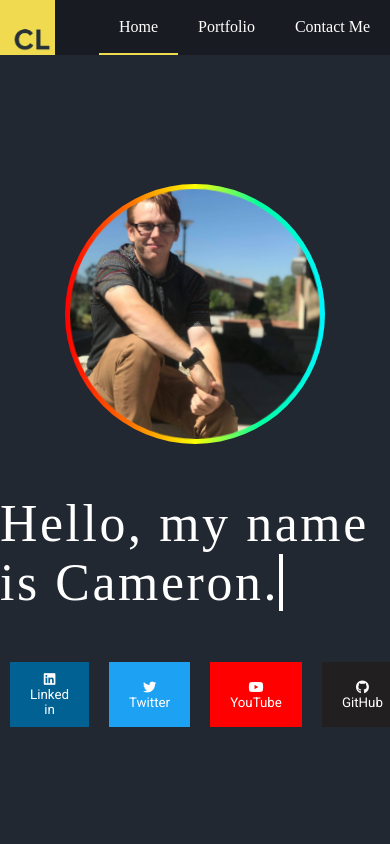
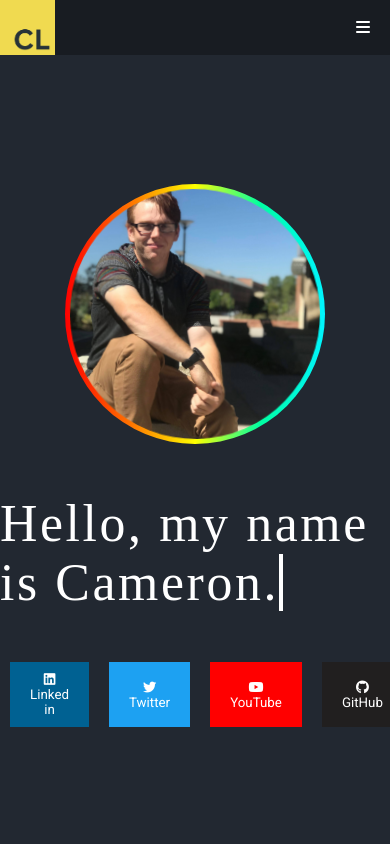
Before and after one commit to CamSkiTheDev/cameronlucas.tech, a React (Create React App) app: page / in a window 390 px wide. Shown: the top 844 px of the page. Built offline with nearby package versions, Linux system fonts and the light colour scheme; a web font is replaced by a local one.

Commit message:
made navbar mobile friendly.

```diff
--- a/src/components/navbar/index.js
+++ b/src/components/navbar/index.js
@@ -5,18 +5,32 @@ import logo from '../../logo.jpg'
 export default () => {
   const initState = {
     activeTab: 'Home',
+    isMobile: false,
+    isOpen: false,
   }
 
   const [state, setState] = useState(initState)
 
   return (
-    <nav>
-      <img src={logo} alt="My Logo" />
-      <ul>
+    <nav
+      style={{
+        height: state.isOpen ? 'auto' : '55px',
+      }}
+    >
+      <img
+        src={logo}
+        alt="My Logo"
+        style={{ alignSelf: state.isOpen ? 'flex-start' : 'center' }}
+      />
+      <ul style={{ flexDirection: state.isOpen ? 'column' : 'row' }}>
         <li
           style={{
             borderBottom:
               state.activeTab === 'Home' ? `solid 2px #F0DB4F` : null,
+            padding: state.isOpen ? '20px' : '0 20px',
+            width: state.isOpen ? '122px' : 'auto',
+            order: state.isOpen ? 2 : null,
+            display: state.isMobile ? (state.isOpen ? 'flex' : 'none') : null,
           }}
         >
           Home
@@ -25,6 +39,10 @@ export default () => {
           style={{
             borderBottom:
               state.activeTab === 'Portfolio' ? `solid 2px #F0DB4F` : null,
+            padding: state.isOpen ? '20px' : '0 20px',
+            width: state.isOpen ? '122px' : 'auto',
+            order: state.isOpen ? 3 : null,
+            display: state.isMobile ? (state.isOpen ? 'flex' : 'none') : null,
           }}
         >
           Portfolio
@@ -33,9 +51,21 @@ export default () => {
           style={{
             borderBottom:
               state.activeTab === 'Contact Us' ? `solid 2px #F0DB4F` : null,
+            padding: state.isOpen ? '20px' : '0 20px',
+            width: state.isOpen ? '122px' : 'auto',
+            order: state.isOpen ? 4 : null,
+            display: state.isMobile ? (state.isOpen ? 'flex' : 'none') : null,
           }}
         >
           Contact Me
+        </li>
+        <li
+          style={{ order: state.isOpen ? 1 : null, alignSelf: 'flex-end' }}
+          onClick={() =>
+            setState({ ...state, isMobile: true, isOpen: !state.isOpen })
+          }
+        >
+          <i className="fas fa-bars"></i>
         </li>
       </ul>
     </nav>
--- a/src/components/navbar/style.sass
+++ b/src/components/navbar/style.sass
@@ -6,10 +6,12 @@ nav
     justify-content: space-between
     align-items: center
     background: #181C22
+    transition: all 1s linear
     img
         width: 55px
         height: 55px
     ul
+        margin: 0
         height: 100%
         list-style: none
         display: flex
@@ -18,12 +20,26 @@ nav
         color: #ffffff
         font-family: 'Neutra Text'
         li
-            padding: 0 20px
+            padding: 10px 20px
             height: 100%
             display: flex
             justify-content: center
             align-items: center
             border-bottom: solid 2px transparent
+            &:nth-child(4)
+                display: none
+                width: 0px
             &:hover
                 cursor: pointer
                 border-bottom: solid 2px #F0DB4F
+
+@media only screen and (max-width: 610px)
+    nav > ul > li
+                display: none
+                min-height: 55px
+                &:hover
+                    background: #F0DB4F
+                    color: #181C22
+                &:nth-child(4)
+                    display: flex
+                    width: auto
```
